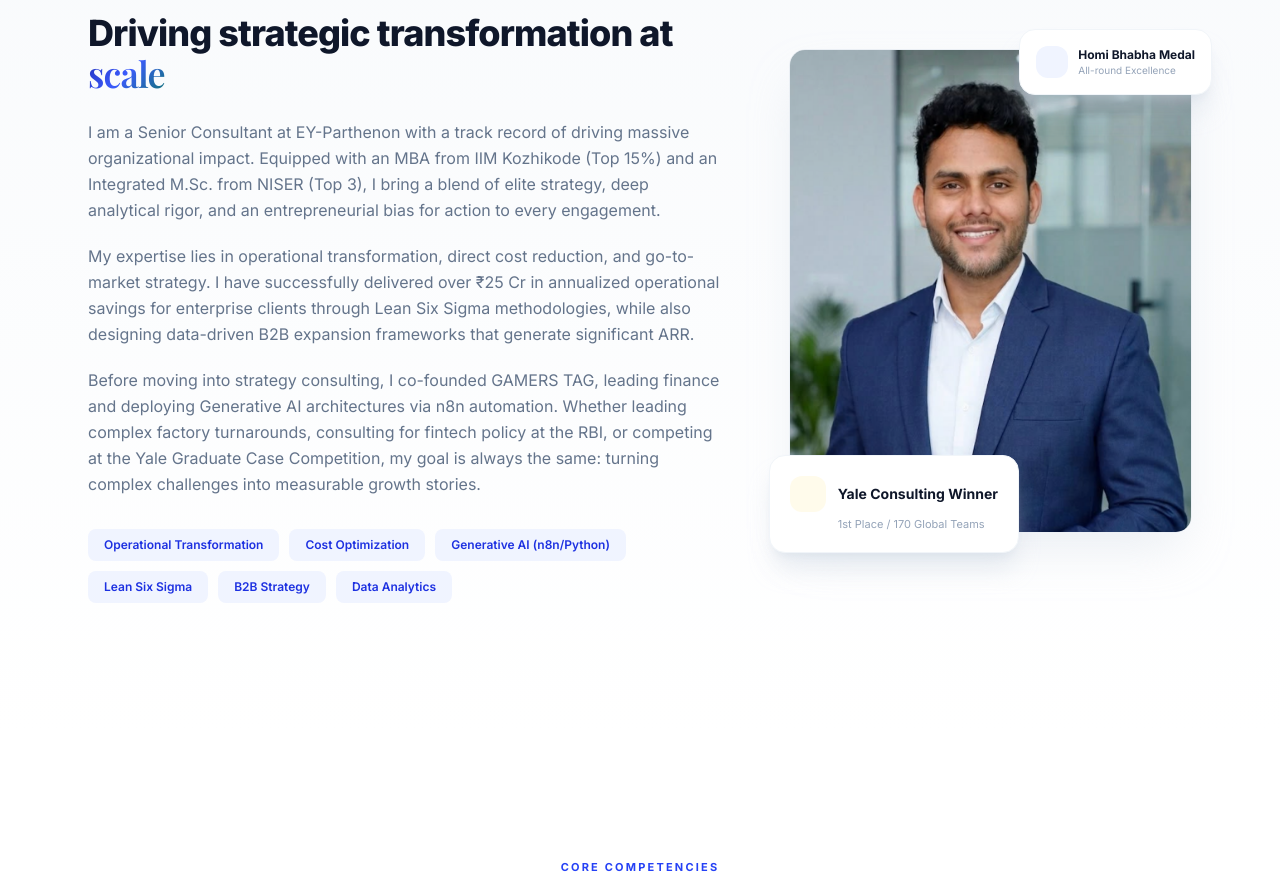
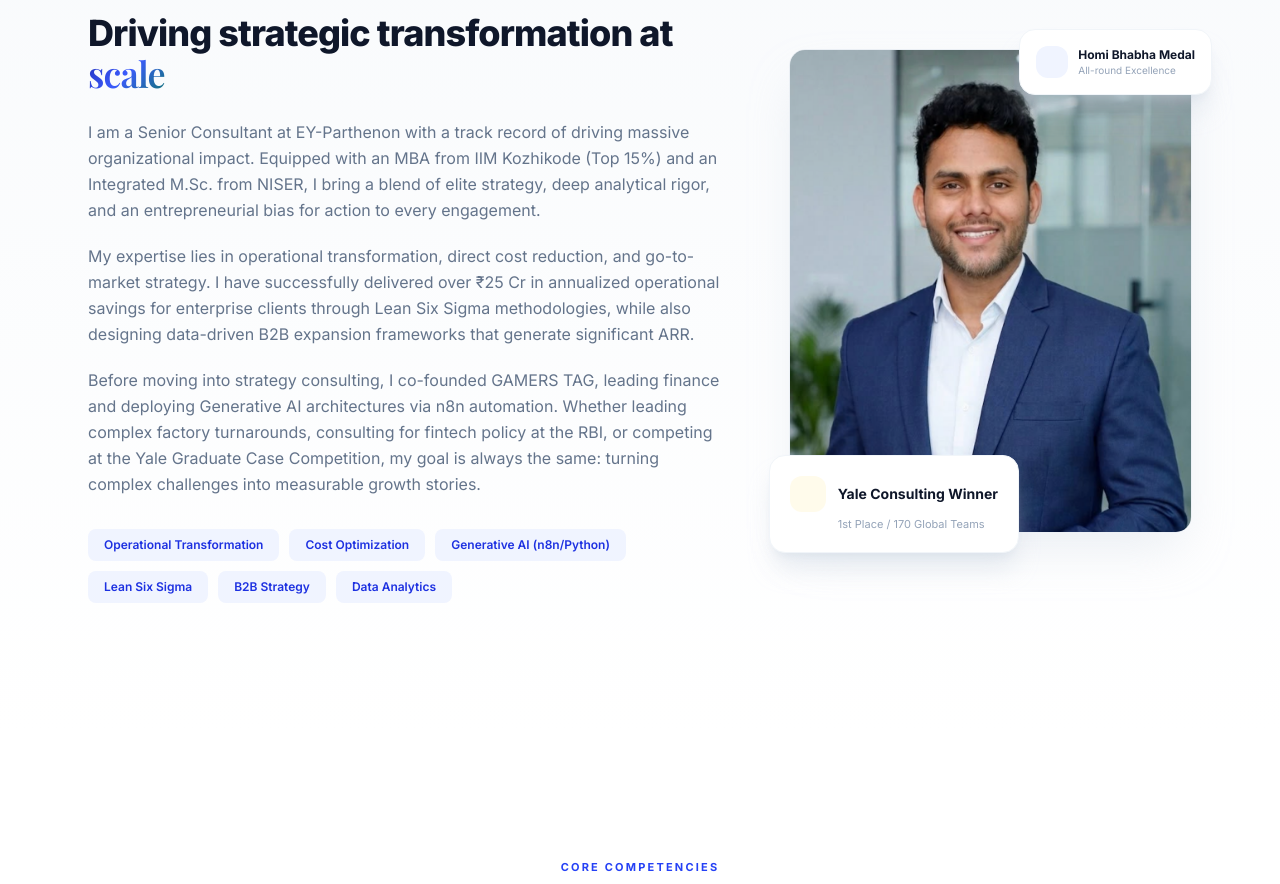
Before and after one commit to ambuj-codes/ambuj-dhakad, a plain HTML site: page index.html in a window 1280 px wide. Shown: the part 1107-1991 px from the top of the page. Drawn offline with nearby package versions, Linux system fonts and the light colour scheme; some icons are missing.

Commit message:
Update index.html

```diff
--- a/index.html
+++ b/index.html
@@ -165,7 +165,7 @@
                 <div class="lg:col-span-3">
                     <p class="text-[11px] font-bold uppercase tracking-[0.2em] text-navy-600 mb-4">Executive Profile</p>
                     <h2 class="text-3xl md:text-4xl font-extrabold text-slate-900 tracking-tight leading-tight mb-6">Driving strategic transformation at <span class="gradient-text font-playfair font-semibold">scale</span></h2>
-                    <p class="text-slate-500 leading-relaxed mb-5">I am a Senior Consultant at EY-Parthenon with a track record of driving massive organizational impact. Equipped with an MBA from IIM Kozhikode (Top 15%) and an Integrated M.Sc. from NISER (Top 3), I bring a blend of elite strategy, deep analytical rigor, and an entrepreneurial bias for action to every engagement.</p>
+                    <p class="text-slate-500 leading-relaxed mb-5">I am a Senior Consultant at EY-Parthenon with a track record of driving massive organizational impact. Equipped with an MBA from IIM Kozhikode (Top 15%) and an Integrated M.Sc. from NISER, I bring a blend of elite strategy, deep analytical rigor, and an entrepreneurial bias for action to every engagement.</p>
                     <p class="text-slate-500 leading-relaxed mb-5">My expertise lies in operational transformation, direct cost reduction, and go-to-market strategy. I have successfully delivered over ₹25 Cr in annualized operational savings for enterprise clients through Lean Six Sigma methodologies, while also designing data-driven B2B expansion frameworks that generate significant ARR.</p>
                     <p class="text-slate-500 leading-relaxed mb-8">Before moving into strategy consulting, I co-founded GAMERS TAG, leading finance and deploying Generative AI architectures via n8n automation. Whether leading complex factory turnarounds, consulting for fintech policy at the RBI, or competing at the Yale Graduate Case Competition, my goal is always the same: turning complex challenges into measurable growth stories.</p>
                     <div class="flex flex-wrap gap-2.5">
```
